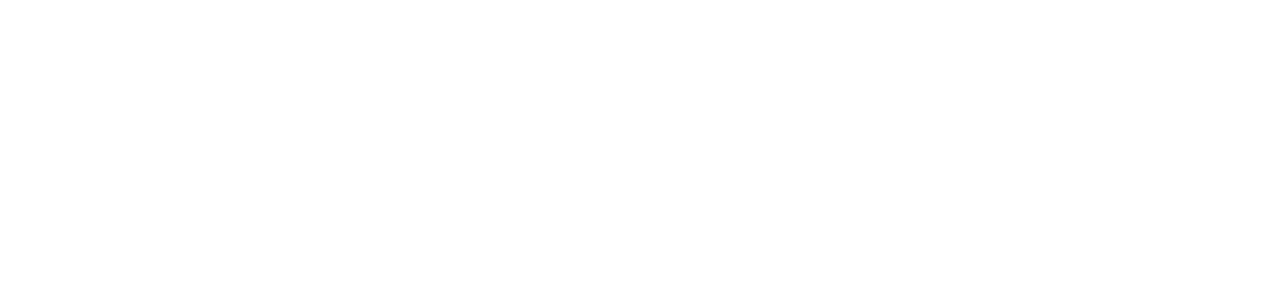
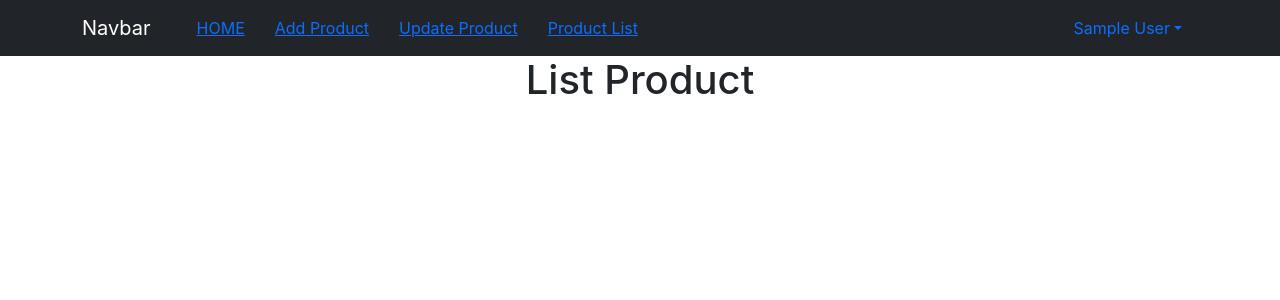
Before and after one commit to SanjuDeveloper/React-E-commerce, a React (Create React App) app: page / in a window 1280 px wide. Before the commit this address had no page. Shown: the top 300 px of the page. Built offline with nearby package versions, Linux system fonts and the light colour scheme; sample sign-in values are in the browser's storage.

Commit message:
Make List component and homeroute

```diff
--- a/src/Addproduct.js
+++ b/src/Addproduct.js
@@ -36,7 +36,7 @@
 		<>
 		   <Header />
 			<div className="col-sm-6 offset-sm-3">
-				<h1>User Sign up Page</h1>
+				<h1>Add Product</h1>
 				<br />
 				<input type="text" onChange={(e)=>setName(e.target.value)} placeholder="Enter product name" className="form-control"></input>
 				<br />
--- a/src/App.js
+++ b/src/App.js
@@ -8,14 +8,12 @@
     <div className="App">
 
       <Routes>
-      <Route path='/home' element={<Protected compRefr="login" />} />
-
-
-
+        <Route path='/home' element={<Protected compRefr="login" />} />
         <Route path='/login' element={< Protected compRefr="login" />} />
         <Route path='/add' element={< Protected compRefr="Addproduct" />} />
         <Route path='/update' element={< Protected compRefr="EditProduct" />} />
         <Route path='/register' element={< Protected compRefr="Register" />} />
+        <Route path="/" element={<Protected compRefr="ProductList" />} />
       </Routes>
 
     </div>
--- a/src/Header.js
+++ b/src/Header.js
@@ -22,6 +22,7 @@
                 <>
                   <Link to="/add" >Add Product</Link>
                   <Link to="/update" >Update Product</Link>
+                    <Link to="/">Product List</Link>
                 </>
                 :
                 <>
--- a/src/Login.js
+++ b/src/Login.js
@@ -9,7 +9,7 @@
 
 	useEffect(()=>{
 		if(localStorage.getItem('user-info')){
-			navigate('/add')
+			navigate('/')
 		}
 	},[])
 
@@ -29,7 +29,7 @@
 		result=await result.json();
 		//console.warn(result);
 		localStorage.setItem("user-info",JSON.stringify(result));
-		navigate('/add');
+		navigate('/');
 
 
 	}
--- /dev/null
+++ b/src/ProductList.js
@@ -0,0 +1,16 @@
+import Header from './Header';
+import {useNavigate} from 'react-router-dom';
+import react,{useState,useEffect} from 'react';
+function ProductList()
+{
+	return(
+
+		<>
+		   <Header />
+			<div className="col-sm-6 offset-sm-3">
+                <h1>List Product</h1>
+		    </div>
+		</>
+	)
+}
+export default ProductList
--- a/src/Protected.js
+++ b/src/Protected.js
@@ -4,6 +4,7 @@
 import Register from './Register';
 import Addproduct from './Addproduct';
 import EditProduct from './EditProduct';
+import ProductList from './ProductList'
 
 function Protected(props)
 {
@@ -25,6 +26,8 @@
 		compReturn = <EditProduct />
 	}else if(compFromProp === "Register"){
 		compReturn = <Register />
+	}else if(compFromProp === "ProductList"){
+		compReturn = <ProductList />
 	}
 	return(
 
--- a/src/Register.js
+++ b/src/Register.js
@@ -9,7 +9,7 @@
 	const navigate=useNavigate();
 	useEffect(()=>{
 		if(localStorage.getItem('user-info')){
-			navigate('/add')
+			navigate('/')
 		}
 	},[])
 
@@ -28,7 +28,7 @@
 		result=await result.json();
 		console.warn(result);
 		localStorage.setItem("user-info",JSON.stringify(result));
-		navigate('/add');
+		navigate('/');
 	}
 	return(
 		<>
```
